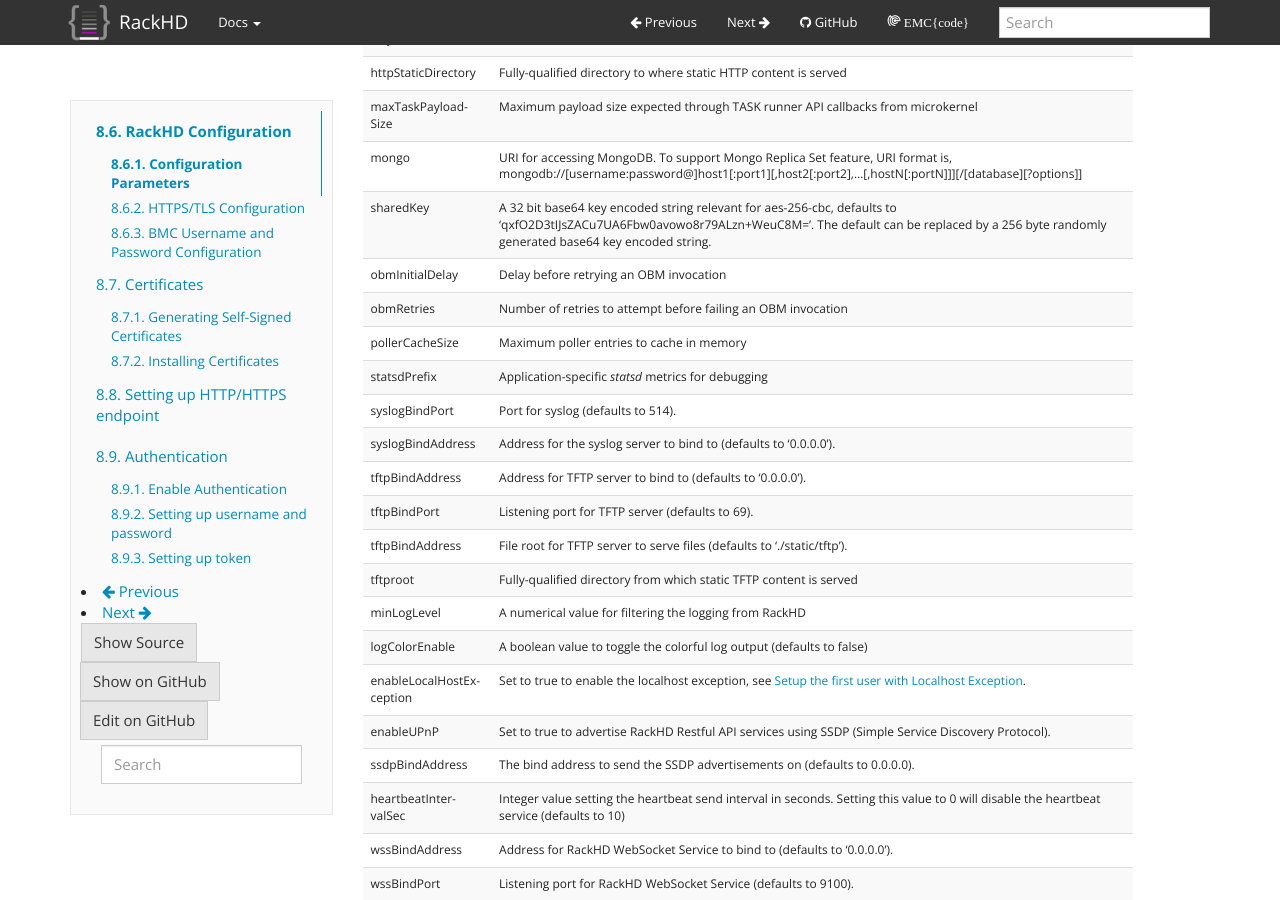
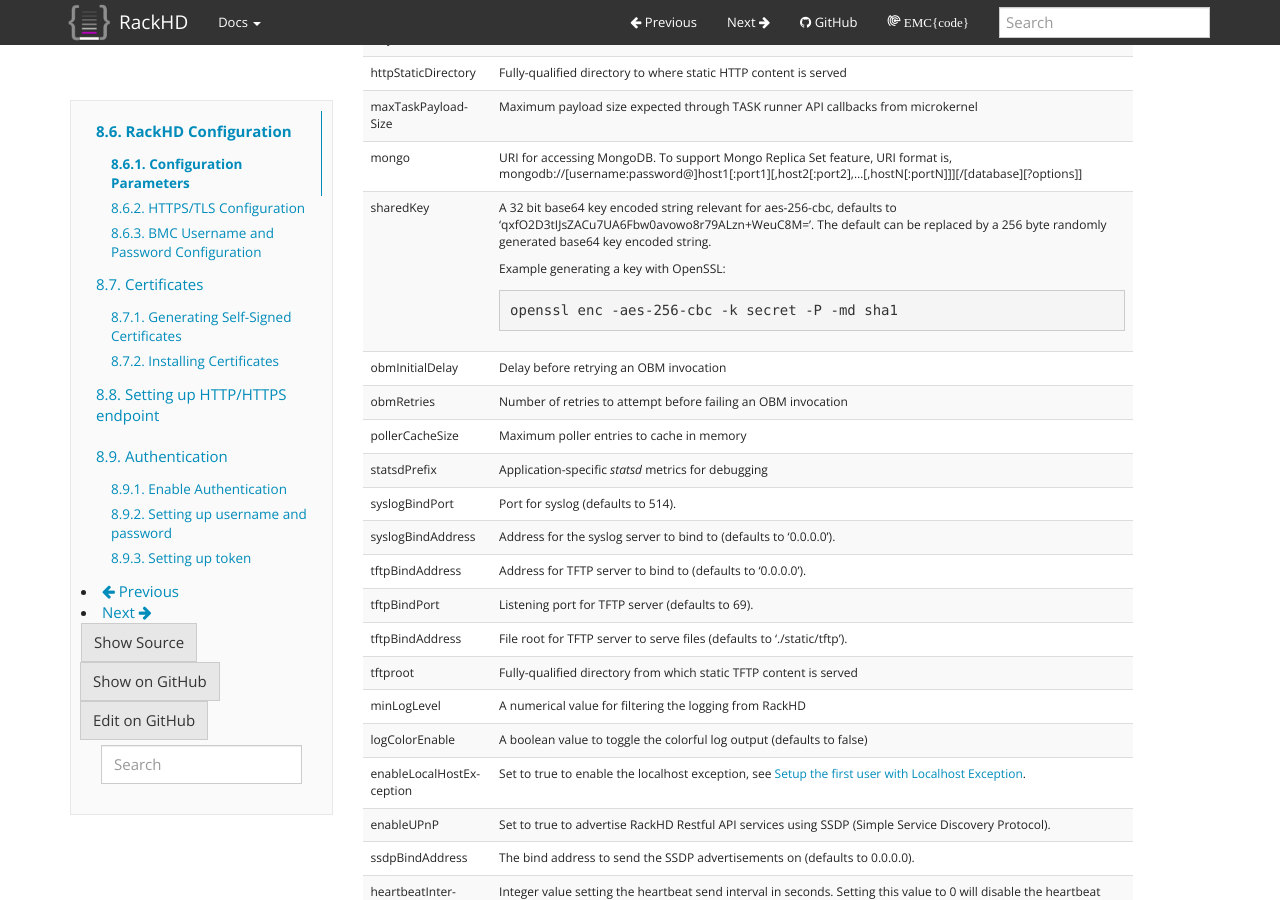
Before and after one commit to RackHD/docs, a Sphinx documentation site: the page built from docs/rackhd/configuration.rst, in a window 1280 px wide and 900 px high, scrolled down 2294 px. Built offline with Sphinx 7.4.7, drawn with Linux system fonts in a browser that asks for light colours.

Commit message:
Adding example to generate key with openssl commandline

```diff
--- a/docs/rackhd/configuration.rst
+++ b/docs/rackhd/configuration.rst
@@ -132,6 +132,13 @@
       - URI for accessing MongoDB. To support Mongo Replica Set feature, URI format is, mongodb://[username:password@]host1[:port1][,host2[:port2],...[,hostN[:portN]]][/[database][?options]]
     * - sharedKey
       - A 32 bit base64 key encoded string relevant for aes-256-cbc, defaults to 'qxfO2D3tIJsZACu7UA6Fbw0avowo8r79ALzn+WeuC8M='. The default can be replaced by a 256 byte randomly generated base64 key encoded string.
+
+        Example generating a key with OpenSSL:
+
+        .. code-block:: shell
+
+            openssl enc -aes-256-cbc -k secret -P -md sha1
+
     * - obmInitialDelay
       - Delay before retrying an OBM invocation
     * - obmRetries
```
